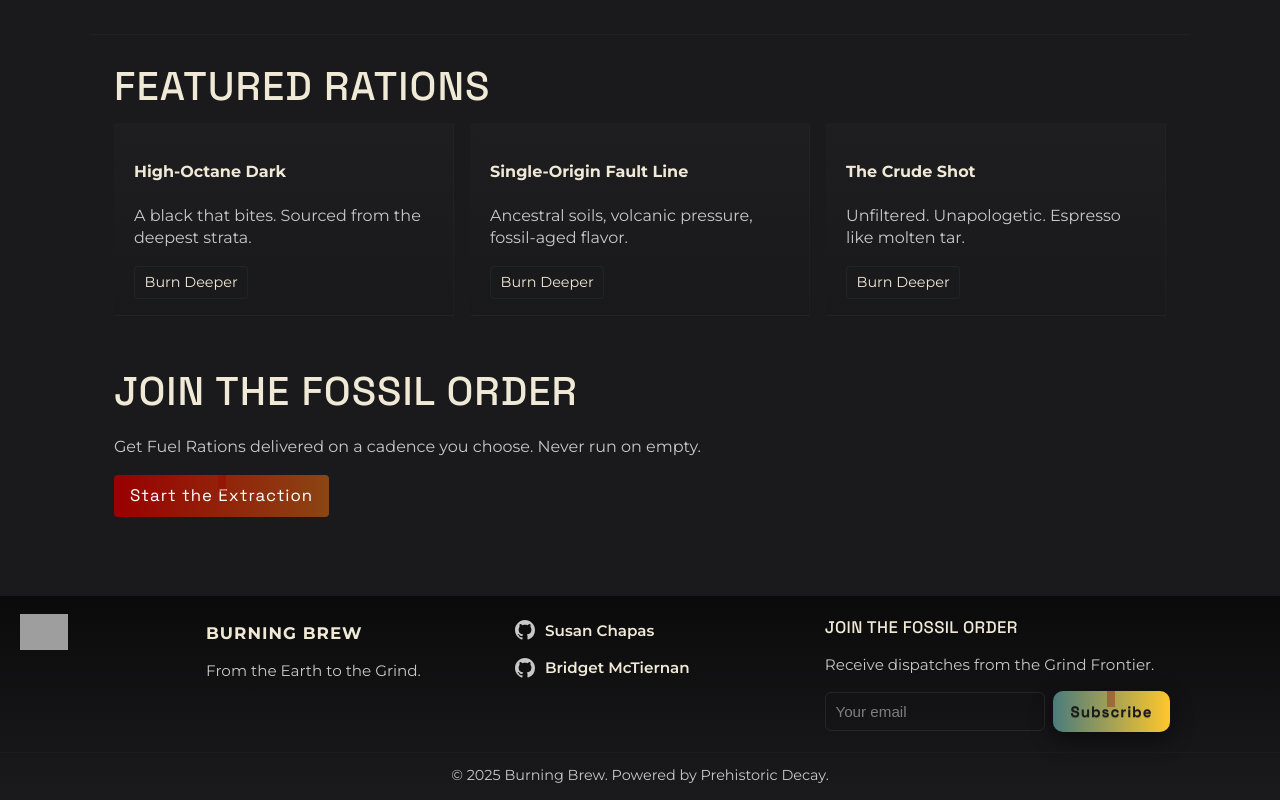
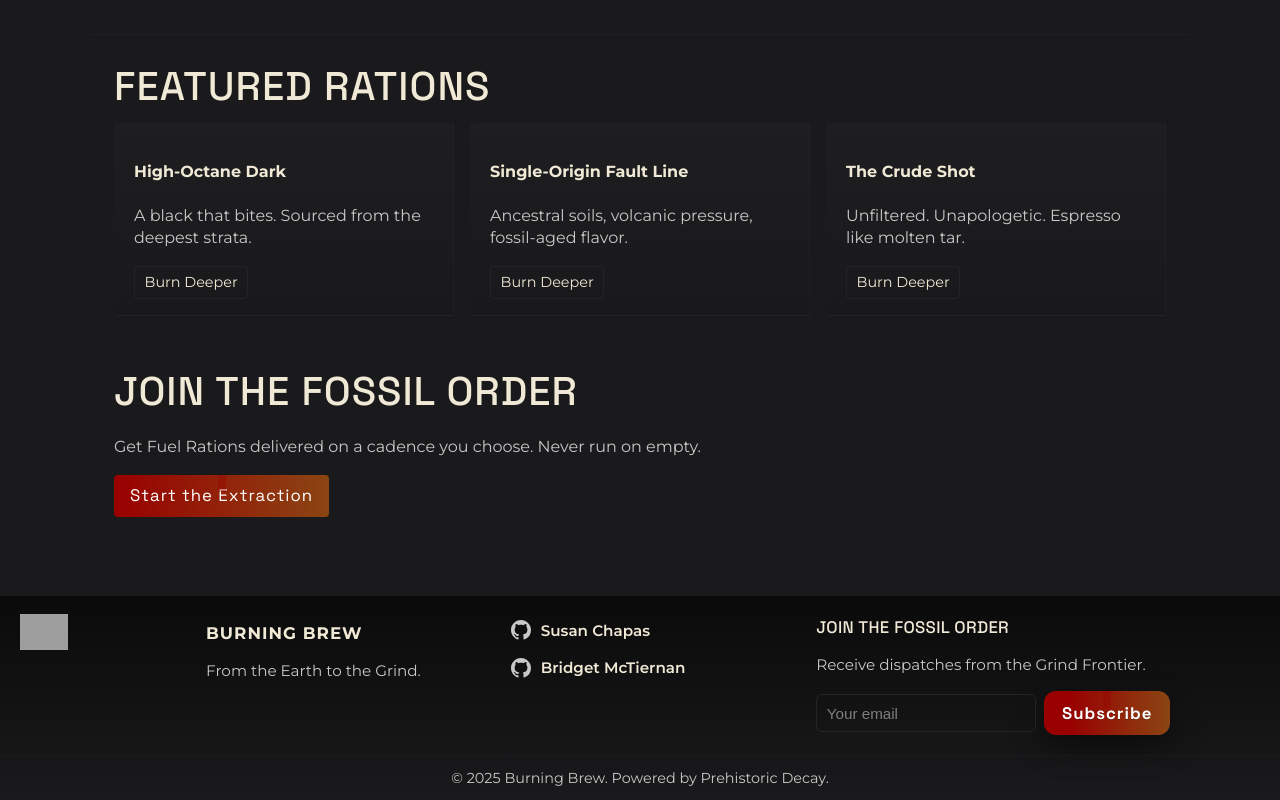
Before and after one commit to susanchapas/burning-brew, a plain HTML site: page index.html in a window 1280 px wide. Shown: the part 931-1731 px from the top of the page. Drawn offline with Linux system fonts and the light colour scheme; grey boxes are pictures that could not be loaded.

Commit message:
style(footer): unify footer styles and enforce red gradient subscribe button

```diff
--- a/css/styles.css
+++ b/css/styles.css
@@ -522,3 +522,41 @@ img{max-width:100%;height:auto;display:block}
   /* footer spacing adjustments */
   .footer-inner{padding:1rem}
 }
+
+/* ======================================================================
+   Footer: global normalization
+   Ensure the footer uses a single, consistent style and that any
+   "join-order" / subscribe button inside the footer always uses the
+   red gradient CTA styling (overrides homepage-local variants).
+   ====================================================================== */
+.site-footer .join-order,
+.site-footer .newsletter .join-order,
+.site-footer .newsletter-row .join-order,
+.site-footer .newsletter-form .join-order{
+  /* strong specificity + placed at end of file ensures this wins */
+  padding: .7rem 1.1rem;
+  border-radius:12px;
+  font-size:1.05rem;
+  font-weight:700;
+  background:linear-gradient(90deg,var(--blood-red) 20%, var(--crude-brown) 100%);
+  color:#fff;
+  border:none;
+  box-shadow:0 12px 30px rgba(0,0,0,.45);
+  text-shadow:0 1px 0 rgba(0,0,0,.25);
+  transition:transform .16s var(--motion-ease), box-shadow .16s var(--motion-ease), filter .16s var(--motion-ease);
+}
+.site-footer .join-order:hover,
+.site-footer .newsletter .join-order:hover,
+.site-footer .newsletter-row .join-order:hover,
+.site-footer .newsletter-form .join-order:hover{
+  transform:translateY(-2px);
+  box-shadow:0 18px 36px rgba(0,0,0,.5);
+  filter:brightness(1.02);
+}
+.site-footer .join-order:active,
+.site-footer .newsletter .join-order:active,
+.site-footer .newsletter-row .join-order:active,
+.site-footer .newsletter-form .join-order:active{
+  transform:translateY(1px);
+  box-shadow:0 8px 18px rgba(0,0,0,.38);
+}
```
